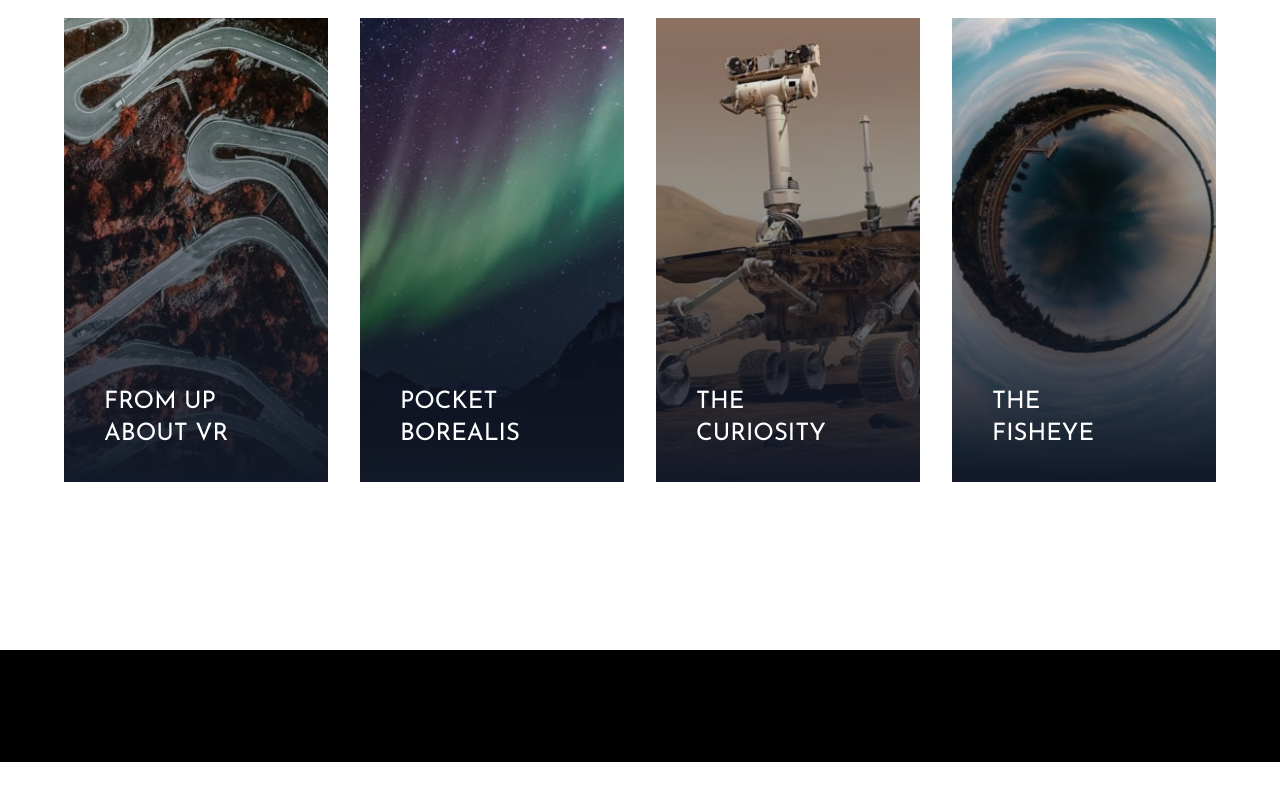
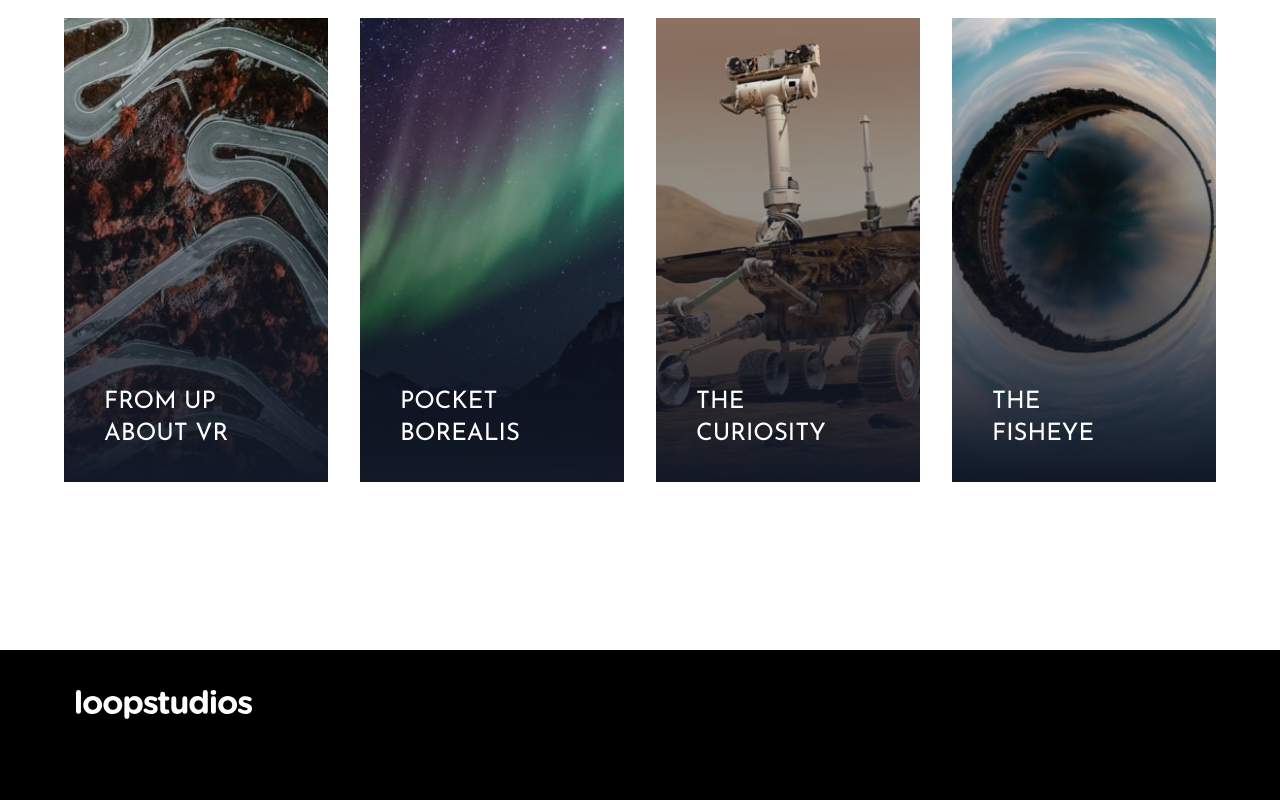
Before and after one commit to zainabturkmen/loopstudios, a website: page index.html in a window 1280 px wide. Shown: the part 2070-2870 px from the top of the page. Before the commit the page ends 2832 px from the top, so only its background shows below. Drawn offline with Linux system fonts and the light colour scheme.

Commit message:
adding update

```diff
--- a/index.html
+++ b/index.html
@@ -262,8 +262,14 @@
         <div class="flex flex-col items-center mb-8 space-y-6 md:flex-row md:space-y-0 md:justify-between md:items-start">
           <!-- Menu & logo Container -->
 
-          <div class="flex flex-col items-center space-y-8 md:items-start md:space-y-5">
+          <div class="flex flex-col items-center space-y-8 md:items-start md:space-y-4">
+            <!-- Logo -->
+            <div class="h-8">
+              <img src="images/logo.svg" alt="" class="w-44 md:ml-3">
+            </div>
 
+            <!-- Menu Container -->
+            <div class="flex flex-col items-center space-y-4 font-bold text-white md:felx-row"></div>
           </div>
           <!-- Socials & Copy Container -->
         </div>
```
Also changed, not shown: css/style.css.
